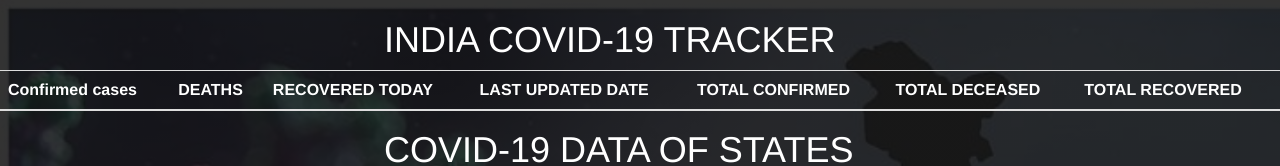
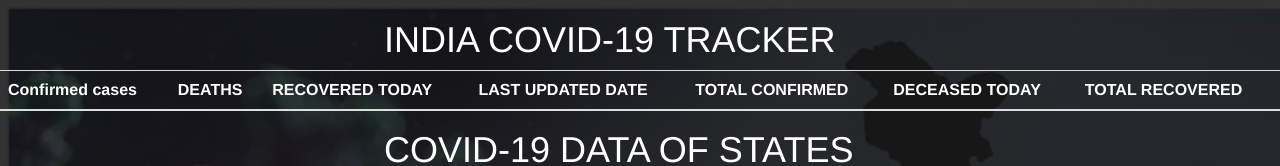
Before and after one commit to AnilNeeli/COVIDINDIA, a plain HTML site: page index.html in a window 1280 px wide. Shown: the top 166 px of the page. Drawn offline with nearby package versions, Linux system fonts and the light colour scheme; no server answers.

Commit message:
Update index.html

```diff
--- a/index.html
+++ b/index.html
@@ -45,7 +45,7 @@
           <th>RECOVERED TODAY</th>
           <th>LAST UPDATED DATE</th>
           <th>TOTAL CONFIRMED</th>
-          <th>TOTAL DECEASED</th>
+          <th>DECEASED TODAY</th>
           <th>TOTAL RECOVERED</th>
         </thead>
       </tr>
```
